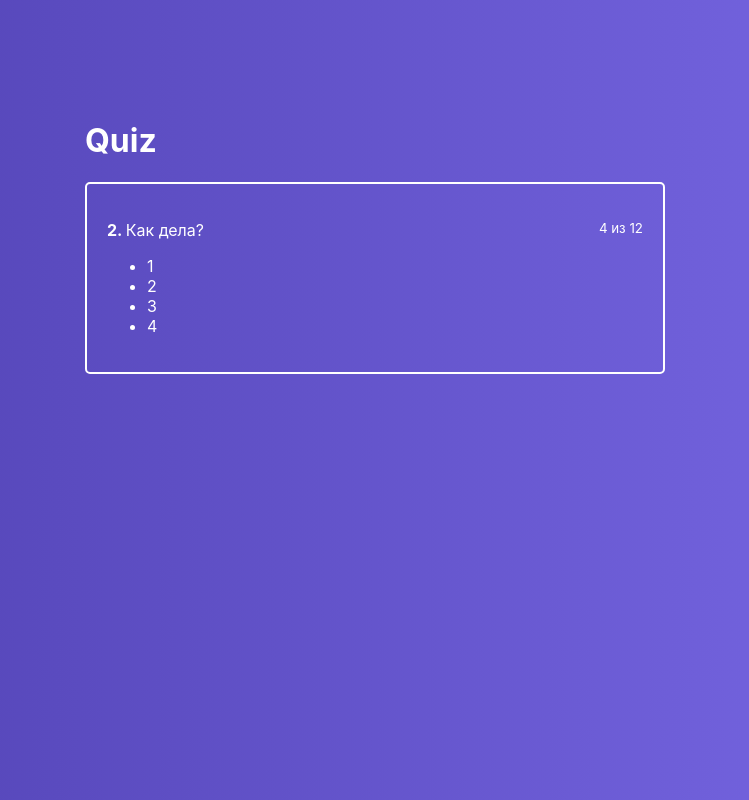
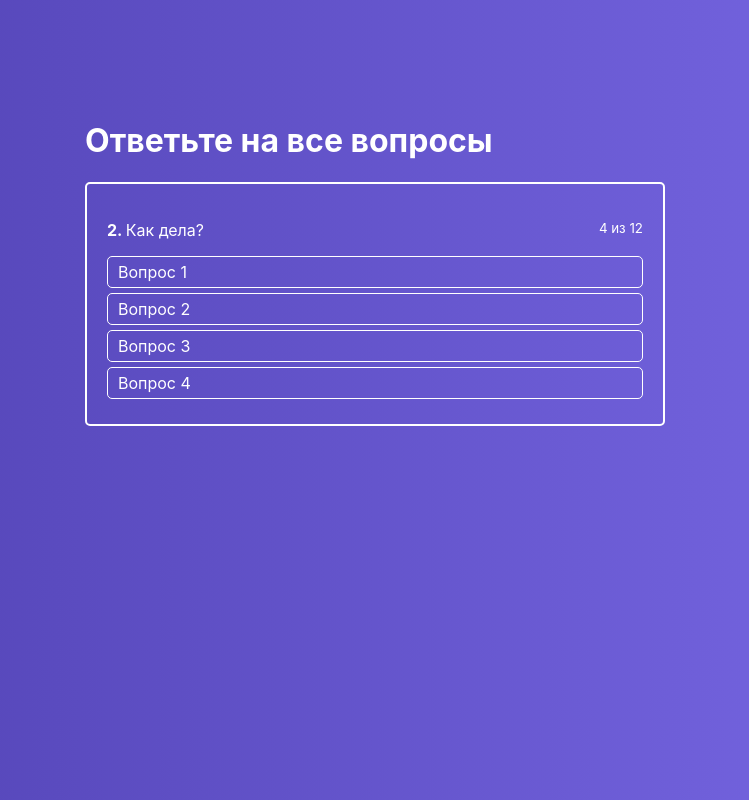
Before and after one commit to tagir-developer/react-quiz, a React app: page / in a window 1280 px wide. Shown: the whole page, without its empty margins (265-1014 px from the left). Built offline with nearby package versions, Linux system fonts and the light colour scheme.

Commit message:
Создали вывод списка

```diff
--- a/src/components/ActiveQuiz/ActiveQuiz.js
+++ b/src/components/ActiveQuiz/ActiveQuiz.js
@@ -1,5 +1,6 @@
 import React from 'react'
 import classes from './ActiveQuiz.module.css'
+import AnswersList from './AnswersList/AnswersList'
 
 const ActiveQuiz = props => (
     <div className={classes.ActiveQuiz}>
@@ -11,12 +12,10 @@
             <small>4 из 12</small>
         </p>
 
-        <ul>
-            <li>1</li>
-            <li>2</li>
-            <li>3</li>
-            <li>4</li>
-        </ul>
+        <AnswersList
+            answers={props.answers}
+        />
+
     </div>
 )
 
--- /dev/null
+++ b/src/components/ActiveQuiz/AnswersList/AnswerItem/AnswerItem.js
@@ -0,0 +1,15 @@
+import React from 'react'
+import classes from './AnswerItem.module.css'
+
+const AnswerItem = (props) => {
+
+    return (
+        <li
+            className={classes.AnswerItem}
+        >
+            {props.answer.text}
+        </li>
+    )
+}
+
+export default AnswerItem
--- /dev/null
+++ b/src/components/ActiveQuiz/AnswersList/AnswerItem/AnswerItem.module.css
@@ -0,0 +1,13 @@
+.AnswerItem {
+    color: #fff;
+    border: 1px solid #fff;
+    border-radius: 5px;
+    padding: 5px 10px;
+    margin-bottom: 5px;
+    cursor: pointer;
+}
+
+.AnswerItem:hover {
+    background: rgba(255, 255, 255, .2);
+    transition: background .3s ease-in-out;
+}
--- /dev/null
+++ b/src/components/ActiveQuiz/AnswersList/AnswersList.js
@@ -0,0 +1,16 @@
+import React from 'react'
+import classes from './AnswersList.module.css'
+import AnswerItem from './AnswerItem/AnswerItem'
+
+const AnswersList = props => (
+    <ul className={classes.AnswersList}>
+        {props.answers.map((answer, index) =>
+            <AnswerItem
+                key={index}
+                answer={answer}
+            />
+        )}
+    </ul>
+)
+
+export default AnswersList
--- /dev/null
+++ b/src/components/ActiveQuiz/AnswersList/AnswersList.module.css
@@ -0,0 +1,5 @@
+.AnswersList {
+    list-style: none;
+    margin: 0;
+    padding: 0;
+}
--- a/src/containers/Quiz/Quiz.js
+++ b/src/containers/Quiz/Quiz.js
@@ -5,15 +5,26 @@
 class Quiz extends Component {
 
     state = {
-        quiz: []
+        quiz: [
+            {
+                answers: [
+                    { text: 'Вопрос 1' },
+                    { text: 'Вопрос 2' },
+                    { text: 'Вопрос 3' },
+                    { text: 'Вопрос 4' },
+                ]
+            }
+        ]
     }
 
     render() {
         return (
             <div className={classes.Quiz}>
                 <div className={classes.QuizWrapper}>
-                    <h1>Quiz</h1>
-                    <ActiveQuiz />
+                    <h1>Ответьте на все вопросы</h1>
+                    <ActiveQuiz
+                        answers={this.state.quiz[0].answers}
+                    />
                 </div>
             </div>
         )
```
